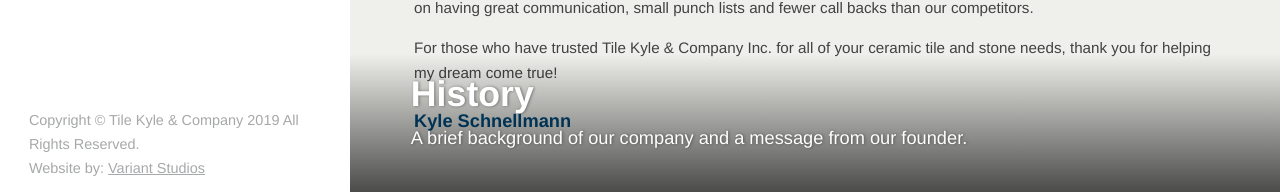
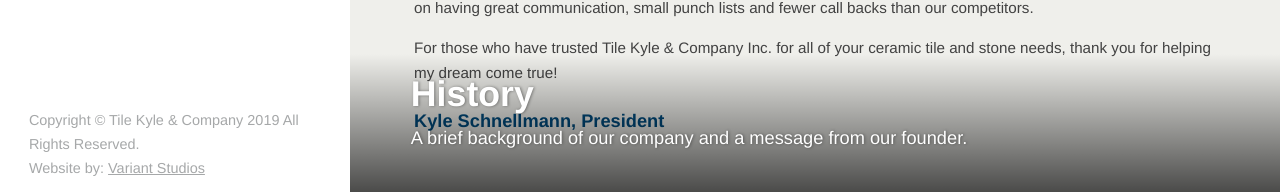
Before and after one commit to variantstudios/tilekyle.com, a Jekyll site: the page built from pages/history/index.md, in a window 1280 px wide and 900 px high, scrolled down 788 px. Shown: the part 705-897 px from the top of the window. Built offline with Jekyll 4.4.1, drawn with Linux system fonts in a browser that asks for light colours; nearby versions of some CDN libraries.

Commit message:
Updated 'pages/history/index.md' via CloudCannon

```diff
--- a/pages/history/index.md
+++ b/pages/history/index.md
@@ -39,4 +39,4 @@ Our clients deserve a professional high quality tile installation every single t
 
 For those who have trusted Tile Kyle & Company Inc. for all of your ceramic tile and stone needs, thank you for helping my dream come true\!
 
-##### Kyle Schnellmann
+##### Kyle Schnellmann, President
```
